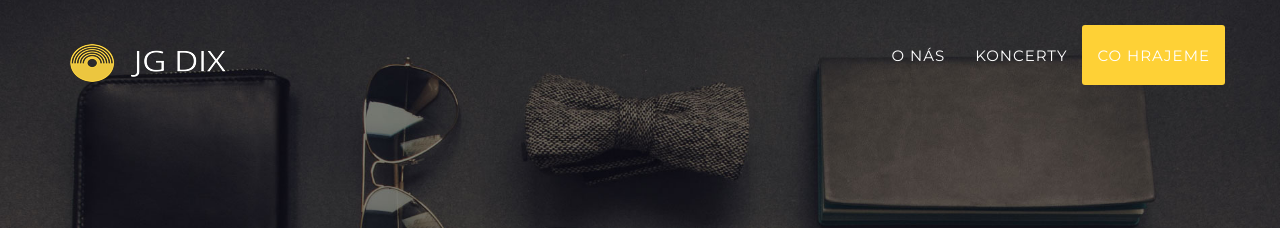
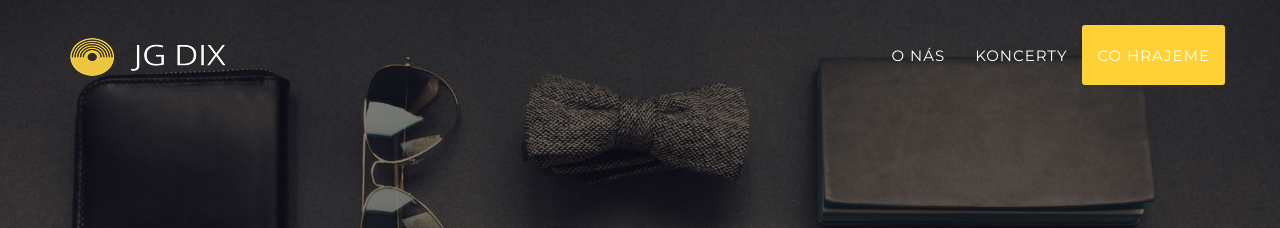
Before and after one commit to skalahonza/jgdix, a Jekyll site: the page built from index.html, in a window 1280 px wide. Shown: the top 228 px of the page. Built offline with Jekyll 4.4.1, drawn with Linux system fonts in a browser that asks for light colours; some web fonts are replaced.

Commit message:
Adjust logo on mobile

```diff
--- a/_includes/css/agency.css
+++ b/_includes/css/agency.css
@@ -173,6 +173,11 @@
 .navbar-default {
     border-color: transparent;
     background-color: #222;
+}
+
+.navbar-brand {
+    padding-top: 0px;
+    margin-top: 13px;
 }
 
 .navbar-default .navbar-brand {
--- a/_includes/header.html
+++ b/_includes/header.html
@@ -9,7 +9,9 @@
                     <span class="icon-bar"></span>
                     <span class="icon-bar"></span>
                 </button>
-                <a class="navbar-brand page-scroll" href="#page-top"><img src="{{ site.baseurl }}/img/JGDIX_logo_color_RGB2.png" alt="JGDIX logo"></a>
+                <a class="navbar-brand page-scroll" href="#page-top">
+                    <img src="{{ site.baseurl }}/img/JGDIX_logo_color_RGB2.png" alt="JG Dix logo">
+                </a>
             </div>
 
             <!-- Collect the nav links, forms, and other content for toggling -->
```
